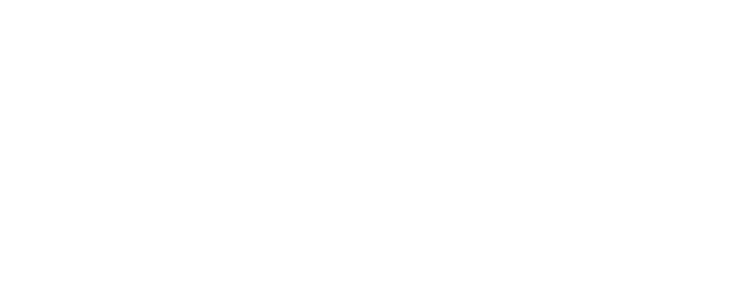
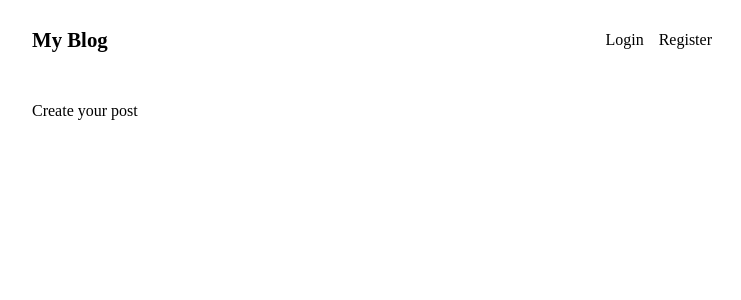
Before and after one commit to alameen-alli/fullstack-blog-app, a React (Create React App) app in the folder client/: page /create in a window 1280 px wide. Before the commit this address had no page. Shown: the top 300 px of the page, without its empty margins (268-1009 px from the left). Built offline with nearby package versions, Linux system fonts and the light colour scheme; no server answers.

Commit message:
removed warnings

```diff
--- a/client/src/App.js
+++ b/client/src/App.js
@@ -1,12 +1,11 @@
 import { Route, Routes } from "react-router-dom";
 import "./App.css";
-import Post from "./components/Post";
-import Header from "./components/Header";
 import Layout from "./components/Layout";
 import IndexPage from "./pages/IndexPage";
 import LoginPage from "./pages/LoginPage";
 import RegisterPage from "./pages/RegisterPage";
 import { UserContextProvider } from "./UserContext";
+import CreatePost from "./pages/CreatePost";
 
 function App() {
   return (
@@ -16,6 +15,7 @@
           <Route index element={<IndexPage />} />
           <Route path="/login" element={<LoginPage />} />
           <Route path="/register" element={<RegisterPage />} />
+          <Route path="/create" element={<CreatePost />} />
         </Route>
       </Routes>
     </UserContextProvider>
--- /dev/null
+++ b/client/src/pages/CreatePost.js
@@ -0,0 +1,7 @@
+export default function CreatePost() {
+    return (
+        <div>
+            Create your post
+        </div>
+    )
+}
```
